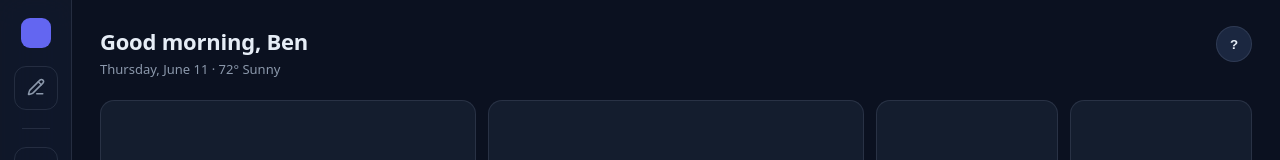
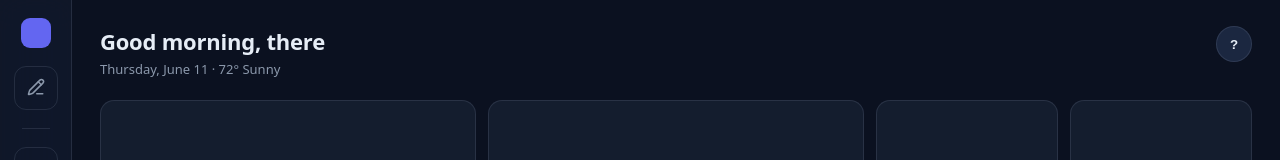
Before and after one commit to ben-yeung/bento-dash, a Next.js app: page / in a window 1280 px wide. Shown: the top 160 px of the page. Built offline with nearby package versions, Linux system fonts and the light colour scheme.

Commit message:
feat: wire Banner greeting to profileStore displayName

```diff
--- a/components/shell/Banner.tsx
+++ b/components/shell/Banner.tsx
@@ -3,10 +3,12 @@ import { type ReactNode } from 'react';
 import styles from './Banner.module.css';
 import { useGreeting } from '@/lib/hooks/useGreeting';
 import { useWeather } from '@/lib/hooks/useWeather';
+import { useProfile } from '@/lib/state/profileStore';
 
 export function Banner({ profileSlot }: { profileSlot?: ReactNode }) {
   const greeting = useGreeting();
   const weather = useWeather();
+  const { displayName } = useProfile();
   const date = new Date().toLocaleDateString(undefined, {
     weekday: 'long',
     month: 'long',
@@ -15,7 +17,7 @@ export function Banner({ profileSlot }: { profileSlot?: ReactNode }) {
   return (
     <header className={styles.banner}>
       <div>
-        <div className={styles.greet}>{greeting}, Ben</div>
+        <div className={styles.greet}>{greeting}, {displayName || 'there'}</div>
         <div className={styles.sub}>
           {date} · {weather.temp}° {weather.condition}
         </div>
```
